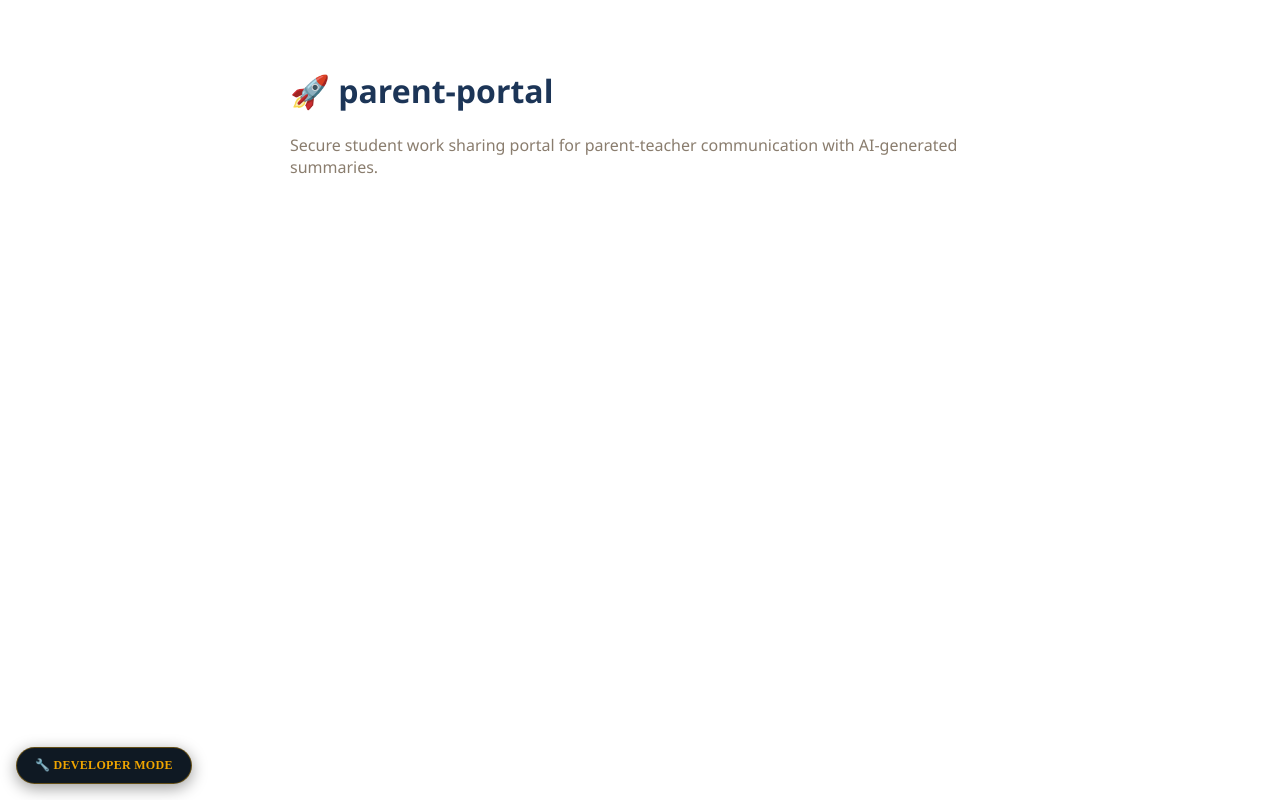
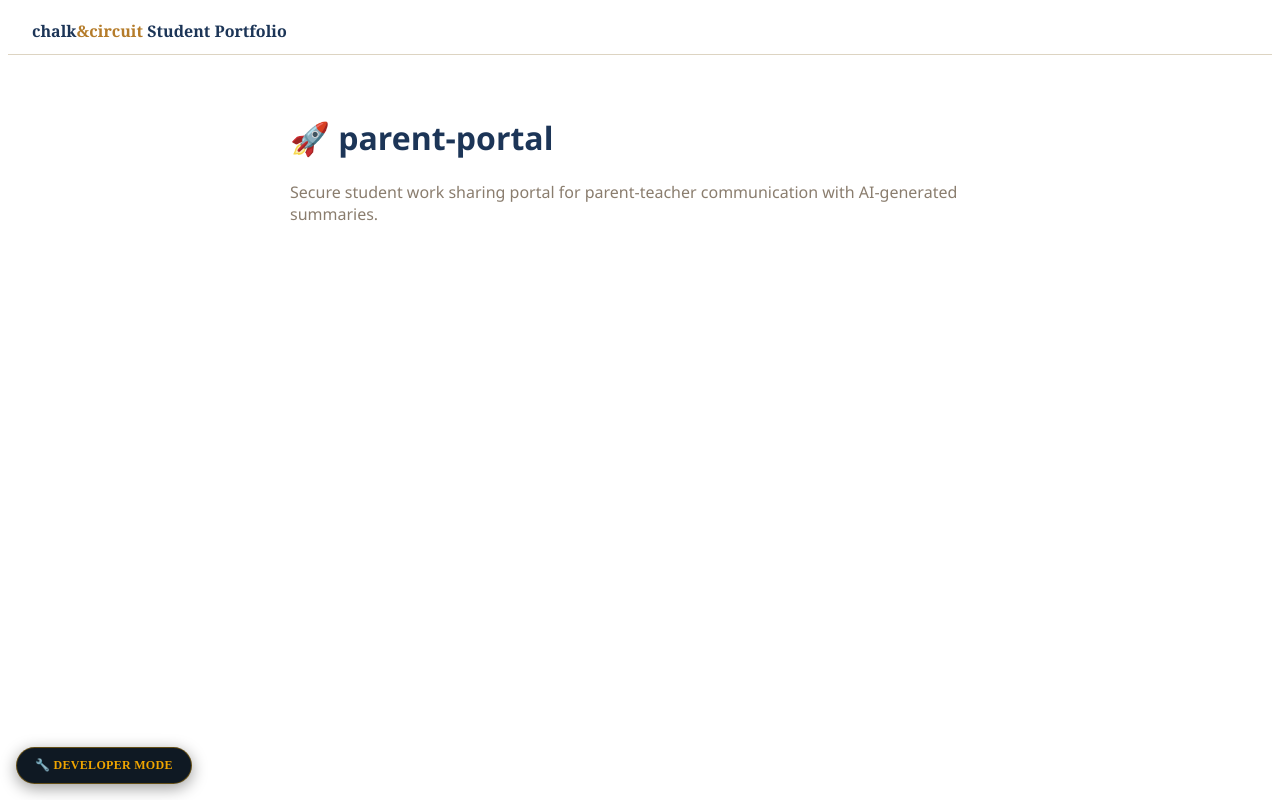
Before and after one commit to andrewdinbc/parent-portal, a Next.js app: page / in a window 1280 px wide. Built offline with nearby package versions, Linux system fonts and the light colour scheme.

Commit message:
feat: add sticky top header for site-wide navigation - this app had none at all before

```diff
--- a/app/layout.js
+++ b/app/layout.js
@@ -1,10 +1,12 @@
 import DevModePanel from "../developer-mode/DevModePanel";
+import Header from "../components/Header";
 
 export const metadata = { title:"parent-portal", description:"Secure student work sharing portal for parent-teacher communication with AI-generated summaries." };
 export default function RootLayout({ children }) {
   return (
     <html lang="en">
       <body>
+        <Header />
         {children}
         <DevModePanel
           productName="Student Portfolio and Assignment Tracker"
--- /dev/null
+++ b/components/Header.jsx
@@ -0,0 +1,17 @@
+'use client'
+import Link from 'next/link'
+
+const C = { navy: '#1c3557', gold: '#b57c2a', border: '#ddd4c2' }
+
+export default function Header() {
+  return (
+    <div style={{
+      position: 'sticky', top: 0, zIndex: 100, background: '#fff', borderBottom: `1px solid ${C.border}`,
+      padding: '12px 24px', fontFamily: 'Georgia, serif',
+    }}>
+      <Link href="/" style={{ fontWeight: 700, color: C.navy, textDecoration: 'none', fontSize: 16 }}>
+        chalk<span style={{ color: C.gold }}>&circuit</span> Student Portfolio
+      </Link>
+    </div>
+  )
+}
```
